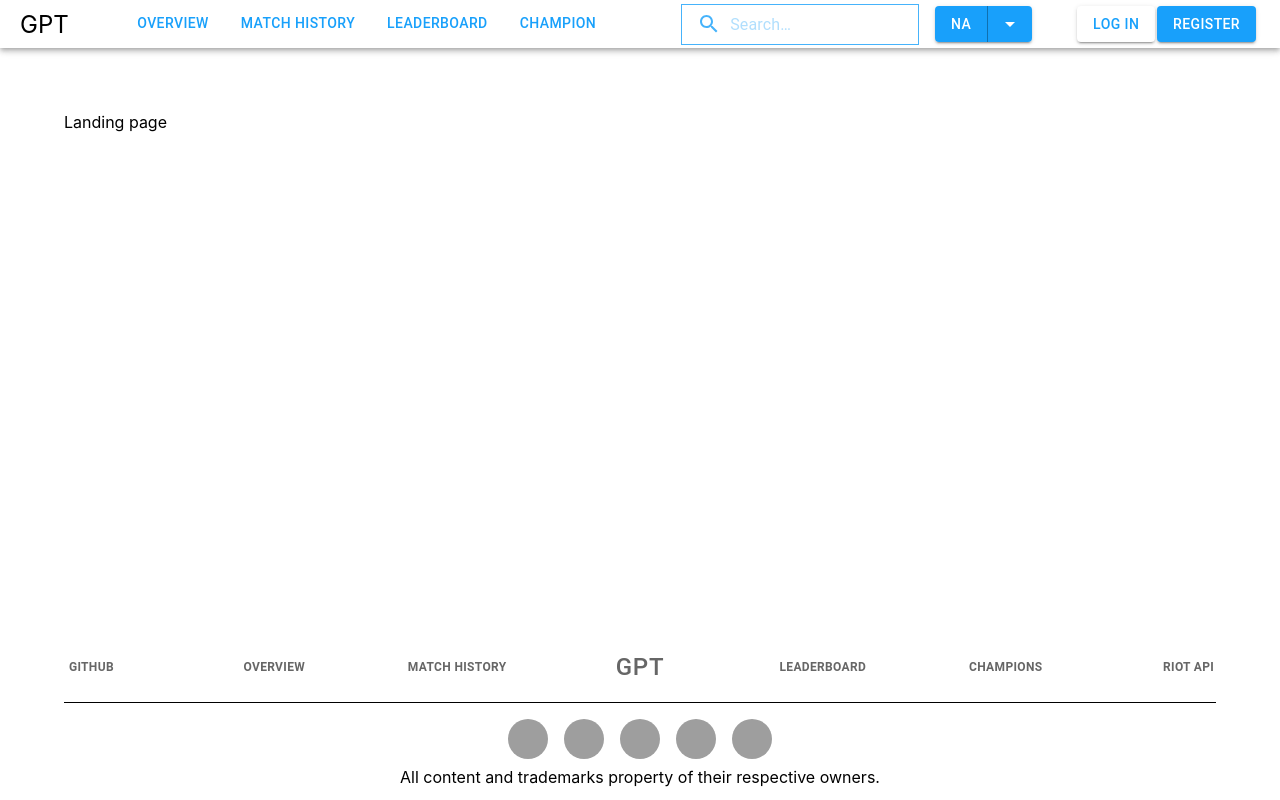
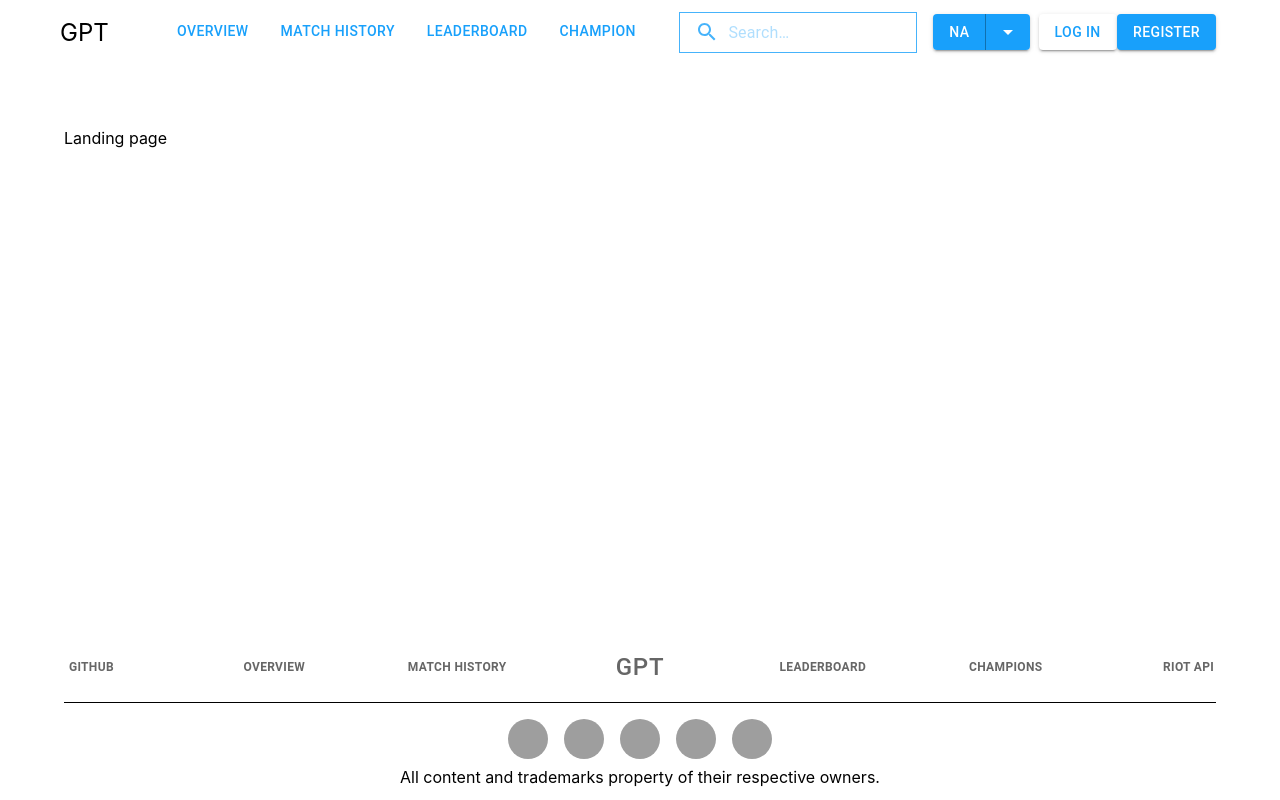
Before and after one commit to sunnydl/GamePerformanceTracker, a React (Create React App) app in the folder frontend/: page / in a window 1280 px wide. Built offline with nearby package versions, Linux system fonts and the light colour scheme; grey boxes are pictures that could not be loaded.

Commit message:
small adjustment on navbar

```diff
--- a/frontend/src/components/NavBar/NavBar.tsx
+++ b/frontend/src/components/NavBar/NavBar.tsx
@@ -39,8 +39,8 @@ function NavBar() {
 
   return (
     <ThemeProvider theme={theme}>
-      <AppBar position='sticky'>
-        <Toolbar variant='dense'>
+      <AppBar position='sticky' elevation={0}>
+        <Toolbar variant='regular' sx={{display: 'flex', flexWrap: 'wrap', width: '90%', padding: 'auto', margin: 'auto'}}>
           <IconButton
             size='medium'
             edge='start'
@@ -53,13 +53,12 @@ function NavBar() {
             GPT {/* TODO: add icon */}
           </IconButton>
           <Box sx={{ flexGrow: 0.05 }} />
-          <Tabs value={false} style={{ color: theme.palette.primary.contrastText }}>
+          <Tabs value={false} style={{ color: theme.palette.primary.contrastText, margin: 'auto' }}>
             <Tab style={{ color: 'inherit' }} label='overview' component={Link} to={`/overview${location.search}`} />
             <Tab style={{ color: 'inherit' }} label='Match History'/>
             <Tab style={{ color: 'inherit' }} label='Leaderboard'/>
             <Tab style={{ color: 'inherit' }} label='Champion'/>
           </Tabs>
-          <Box sx={{ flexGrow: 0.5 }} />
           <SummonerSearchBar />
           <Box sx={{ flexGrow: 0.5 }} />
           <Button color="primary" variant="contained">
@@ -69,7 +68,6 @@ function NavBar() {
           <Button color="secondary" variant="contained">
             Register
           </Button>
-
         </Toolbar>
       </AppBar>
     </ThemeProvider>
```
